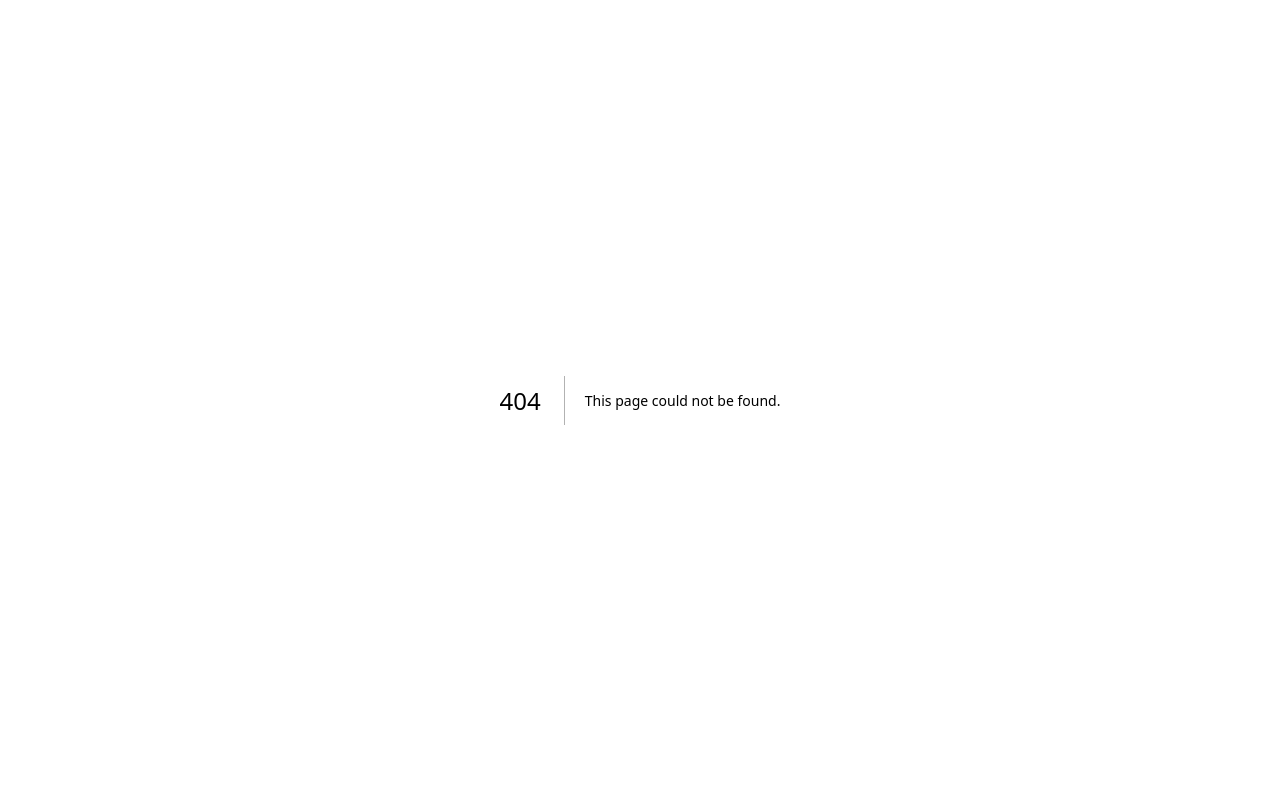
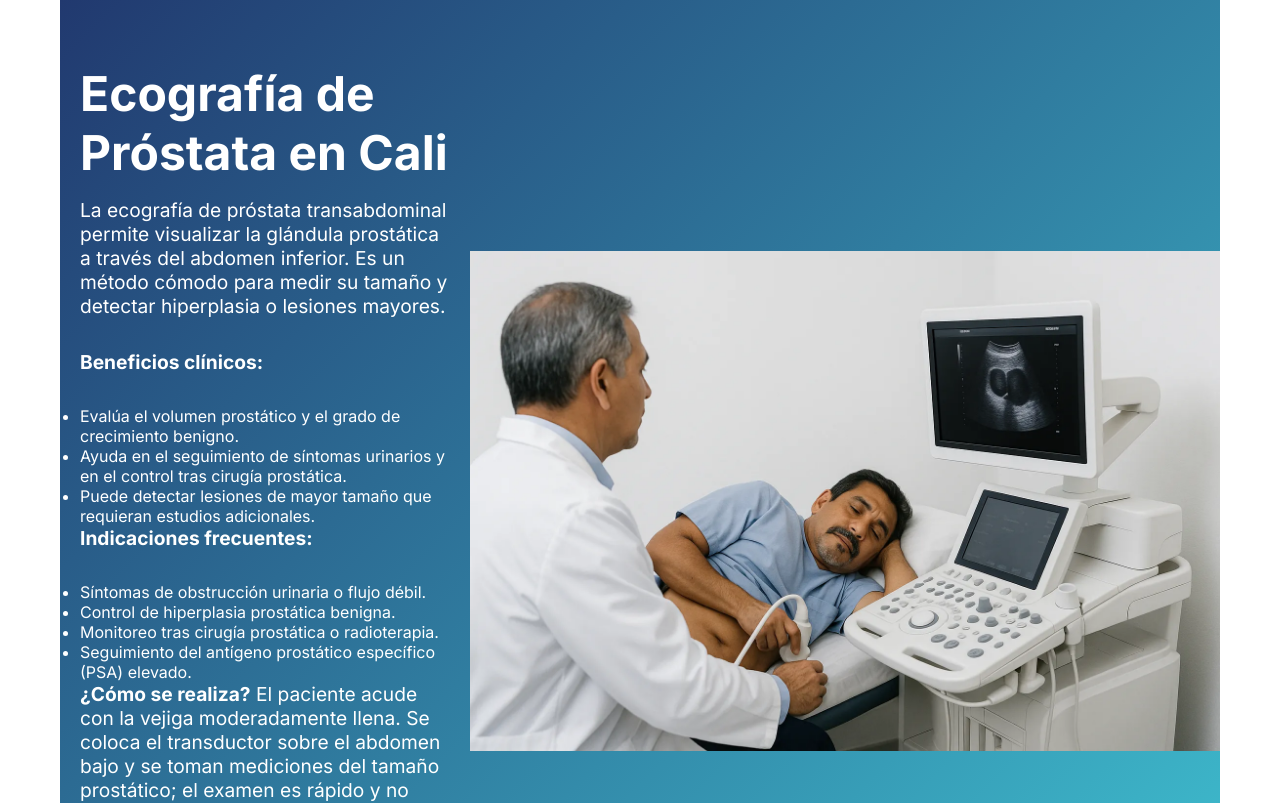
Before and after one commit to gstvgrc/verasalud-website, a Next.js app: page /servicios/ecografias/prostata in a window 1280 px wide. Before the commit this address had no page. Shown: the top 803 px of the page. Built offline with nearby package versions, Linux system fonts and the light colour scheme.

Commit message:
feat: add prostata page

```diff
--- /dev/null
+++ b/app/servicios/ecografias/prostata/page.js
@@ -0,0 +1,80 @@
+import Image from 'next/image'
+import ContactForm from '../../../components/ContactForm'
+import styles from '../../../Home.module.css'
+import Link from 'next/link'
+
+export const metadata = {
+  title: 'Ecografía de Próstata en Cali | VeraSalud',
+  description: 'Ultrasonido transabdominal para evaluar tamaño y salud prostática de forma cómoda y rápida.',
+  keywords: ['ecografia prostata cali', 'ultrasonido prostatico', 'ecografia transabdominal prostata'],
+  alternates: { canonical: 'https://verasalud.com/servicios/ecografias/prostata' },
+  openGraph: {
+    title: 'Ecografía de Próstata en Cali | VeraSalud',
+    description: 'Ultrasonido transabdominal para evaluar tamaño y salud prostática de forma cómoda y rápida.',
+    url: 'https://verasalud.com/servicios/ecografias/prostata',
+    images: [
+      { url: '/ecografia-prostata-verasalud-cali.webp', width: 1200, height: 630, alt: 'Ecografía de próstata en VeraSalud' }
+    ],
+    locale: 'es_CO',
+    type: 'article'
+  },
+  twitter: {
+    card: 'summary_large_image',
+    title: 'Ecografía de Próstata en Cali | VeraSalud',
+    description: 'Ultrasonido transabdominal para evaluar tamaño y salud prostática de forma cómoda y rápida.'
+  }
+}
+
+export default function Page() {
+  const jsonLd = {
+    '@context': 'https://schema.org',
+    '@type': 'MedicalProcedure',
+    name: 'Ecografía de Próstata en Cali',
+    description: 'Ultrasonido transabdominal para evaluar tamaño y salud prostática de forma cómoda y rápida.',
+    url: 'https://verasalud.com/servicios/ecografias/prostata',
+    image: 'https://verasalud.com/ecografia-prostata-verasalud-cali.webp'
+  }
+
+  return (
+    <main className={`${styles.container} dark-fix`}>
+      <script type="application/ld+json" dangerouslySetInnerHTML={{ __html: JSON.stringify(jsonLd) }} />
+      <section className={styles.hero}>
+        <div className={styles.heroContent}>
+          <h1>Ecografía de Próstata en Cali</h1>
+          <p>La ecografía de próstata transabdominal permite visualizar la glándula prostática a través del abdomen inferior. Es un método cómodo para medir su tamaño y detectar hiperplasia o lesiones mayores.</p>
+          <p><strong>Beneficios clínicos:</strong></p>
+          <ul>
+                <li>Evalúa el volumen prostático y el grado de crecimiento benigno.</li>
+                <li>Ayuda en el seguimiento de síntomas urinarios y en el control tras cirugía prostática.</li>
+                <li>Puede detectar lesiones de mayor tamaño que requieran estudios adicionales.</li>
+          </ul>
+          <p><strong>Indicaciones frecuentes:</strong></p>
+          <ul>
+                <li>Síntomas de obstrucción urinaria o flujo débil.</li>
+                <li>Control de hiperplasia prostática benigna.</li>
+                <li>Monitoreo tras cirugía prostática o radioterapia.</li>
+                <li>Seguimiento del antígeno prostático específico (PSA) elevado.</li>
+          </ul>
+          <p><strong>¿Cómo se realiza?</strong> El paciente acude con la vejiga moderadamente llena. Se coloca el transductor sobre el abdomen bajo y se toman mediciones del tamaño prostático; el examen es rápido y no invasivo.</p>
+          <p><strong>Agenda tu cita hoy mismo en Cali con nuestro equipo médico.</strong></p>
+        </div>
+        <Image
+          src='/ecografia-prostata-verasalud-cali.webp'
+          alt='Ecografía de próstata en VeraSalud'
+          width={800}
+          height={500}
+          sizes="(max-width: 768px) 100vw, 800px"
+          priority
+        />
+      </section>
+      <section className={styles.contact}>
+        <div className={styles.container}>
+          <ContactForm />
+          <p style={{ marginTop: '2rem' }}>
+            <Link href="/">Volver al inicio</Link>
+          </p>
+        </div>
+      </section>
+    </main>
+  )
+}
```
